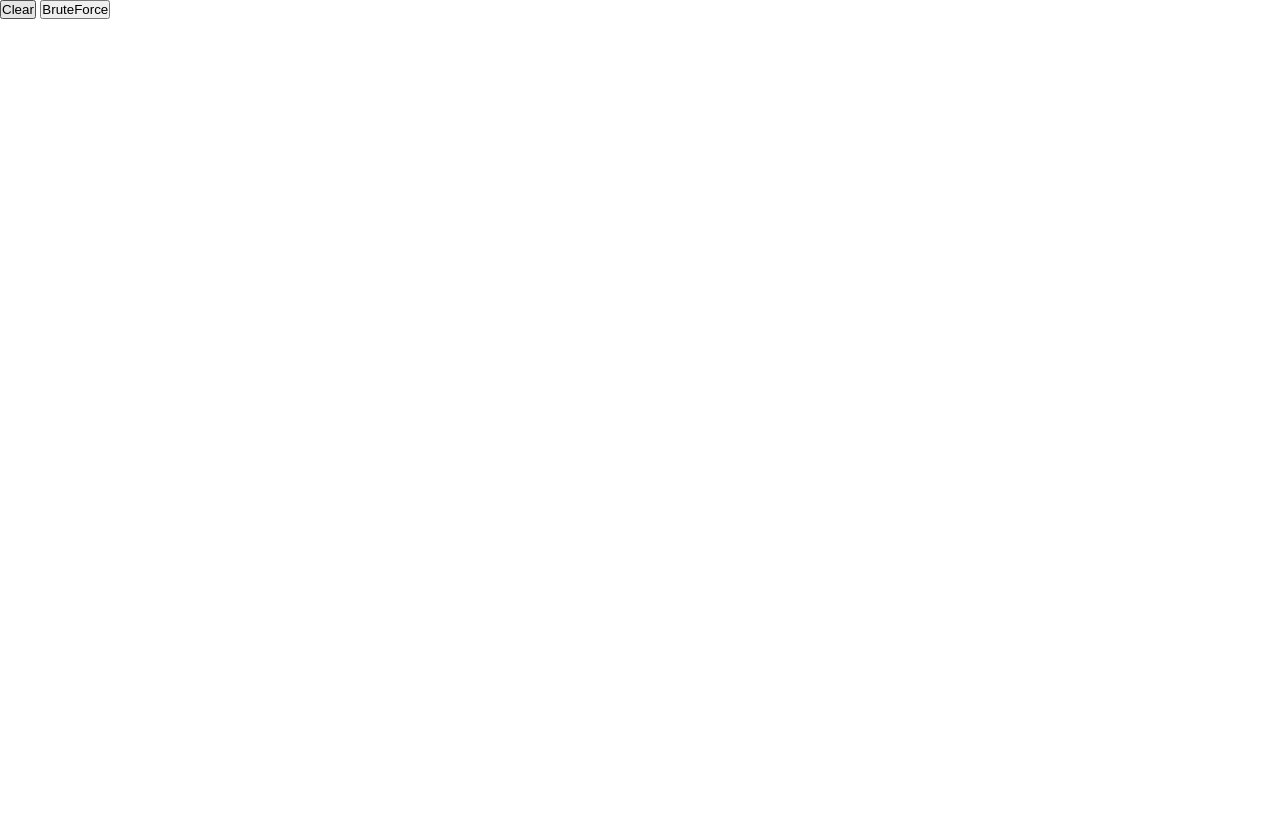
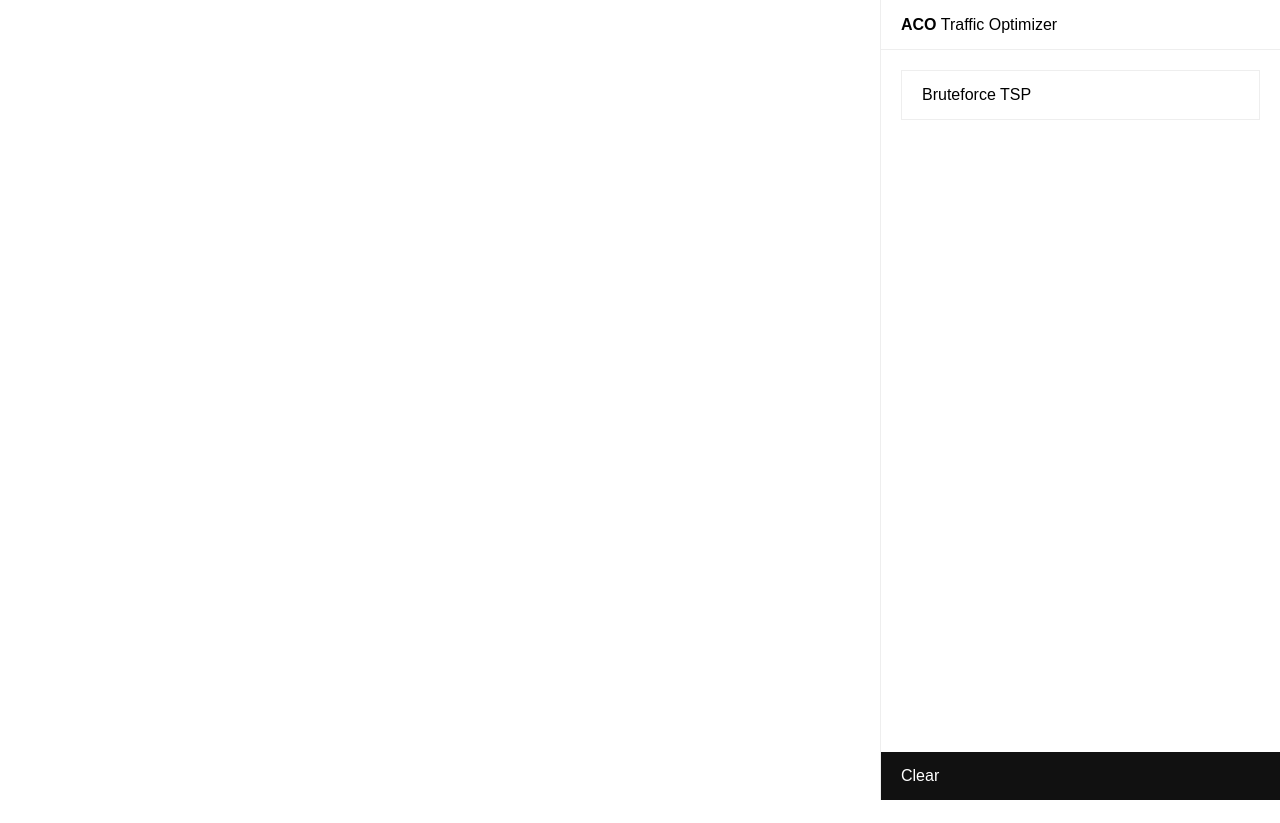
Before and after one commit to phlhg/traffic-sim, a website built with webpack: page public/index.html in a window 1280 px wide. After the commit the page ends 800 px from the top, so only its background shows below. Built offline with nearby package versions, Linux system fonts and the light colour scheme.

Commit message:
Add control panel

```diff
--- a/public/css/main.css
+++ b/public/css/main.css
@@ -2,10 +2,75 @@
 html, body { color: #000; background: #fff; font-family: 'Montserrat', sans-serif; padding: 0; margin: 0; width: 100%; height: 100%; }
 body { overflow-x: hidden; }
 
-body > svg {
+.controls .button {
+    transition: all 200ms ease-in-out;
+}
+
+.map {
+    position: absolute;
+    top: 0;
+    left: 0;
+    width: 90%;
+    height: 100%;
+    max-width: calc(100vw - 400px);
+}
+
+.map > svg {
     position: absolute;
     top: 0;
     left: 0;
     width: 100%;
     height: 100%;
 }
+
+.controls {
+    position: absolute;
+    top: 0;
+    right: 0;
+    width: 10%;
+    height: 100%;
+    min-width: 400px;
+    border-left: 1px solid #eee;
+    padding: 70px 20px 20px 20px;
+    background: #fff;
+}
+
+.controls > header {
+    position: absolute;
+    top: 0; left: 0;
+    width: 100%;
+    height: 50px;
+    line-height: 20px;
+    padding: 15px 20px;
+    border-bottom: 1px solid #eee;
+}
+
+.controls .button {
+    position: relative;
+    width: 100%;
+    padding: 15px 20px;
+    text-align: left;
+    border: 1px solid #eee;
+    cursor: pointer;
+    margin-bottom: 10px;
+    background: #fff;
+}
+
+.controls .button:hover{
+    width: 100%;
+    background: #efefef;
+}
+
+.controls .button.clear {
+    position: absolute;
+    bottom: 0;
+    left: 0;
+    border: none;
+    background: #111;
+    color: #fff;
+    margin: 0;
+}
+
+.controls .button.clear:hover {
+    background: #c00;
+}
--- a/public/index.html
+++ b/public/index.html
@@ -8,12 +8,15 @@
         <script src="js/main.js"></script>
     </head>
     <body>
-        <div>
-            <button id="clear">Clear</button>
-            <button id="brute">BruteForce</button>
+        <div class="map">
+            <svg viewBox="0 0 1000 1000" ></svg>
         </div>
-        <div>
-            <svg viewBox="0 0 1000 1000" ></svg>
+        <div class="controls">
+            <header>
+                <strong>ACO</strong> Traffic Optimizer
+            </header>
+            <div class="button" id="brute">Bruteforce TSP</div>
+            <div class="button clear" id="clear">Clear</div>
         </div>
     </body>
 </html>
```
